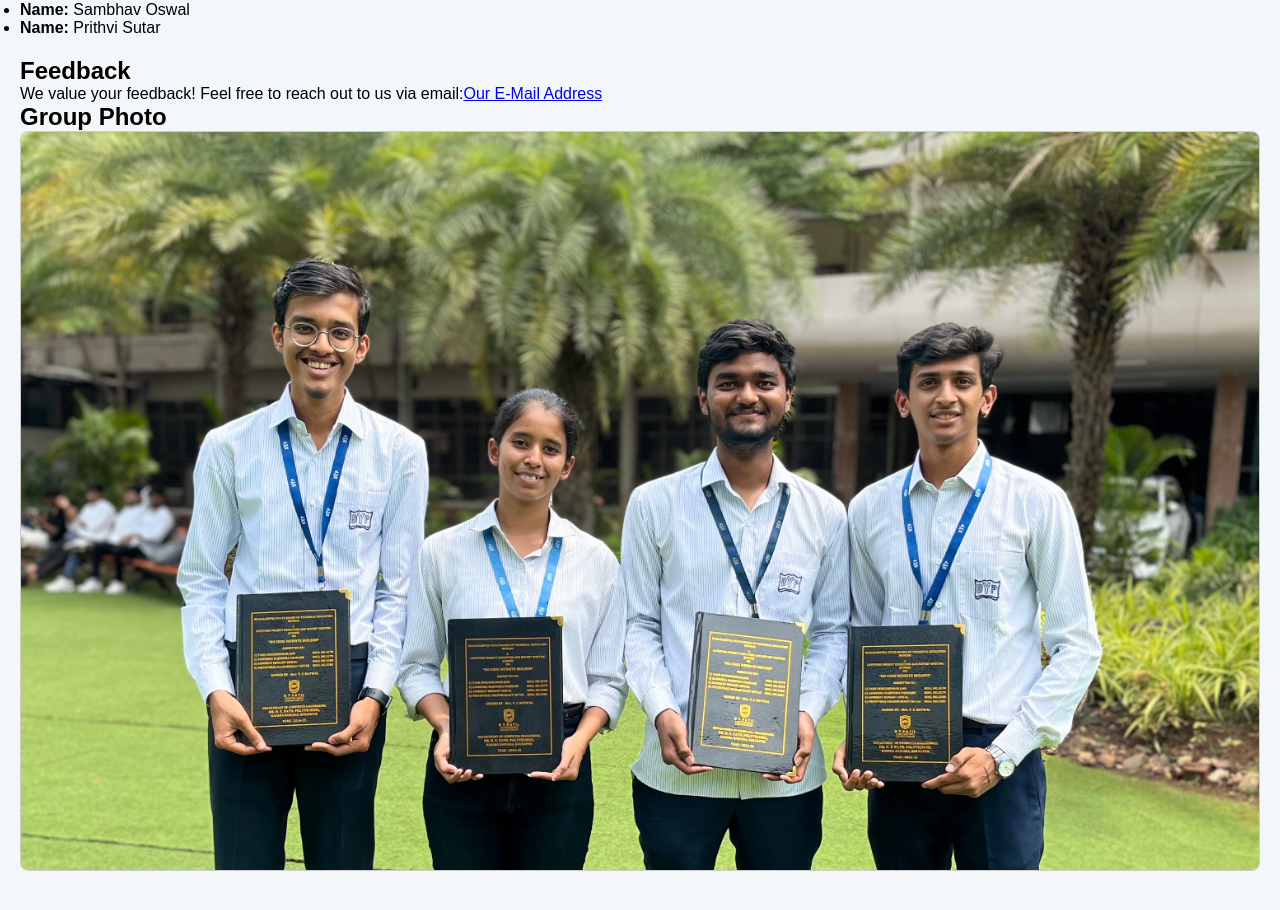
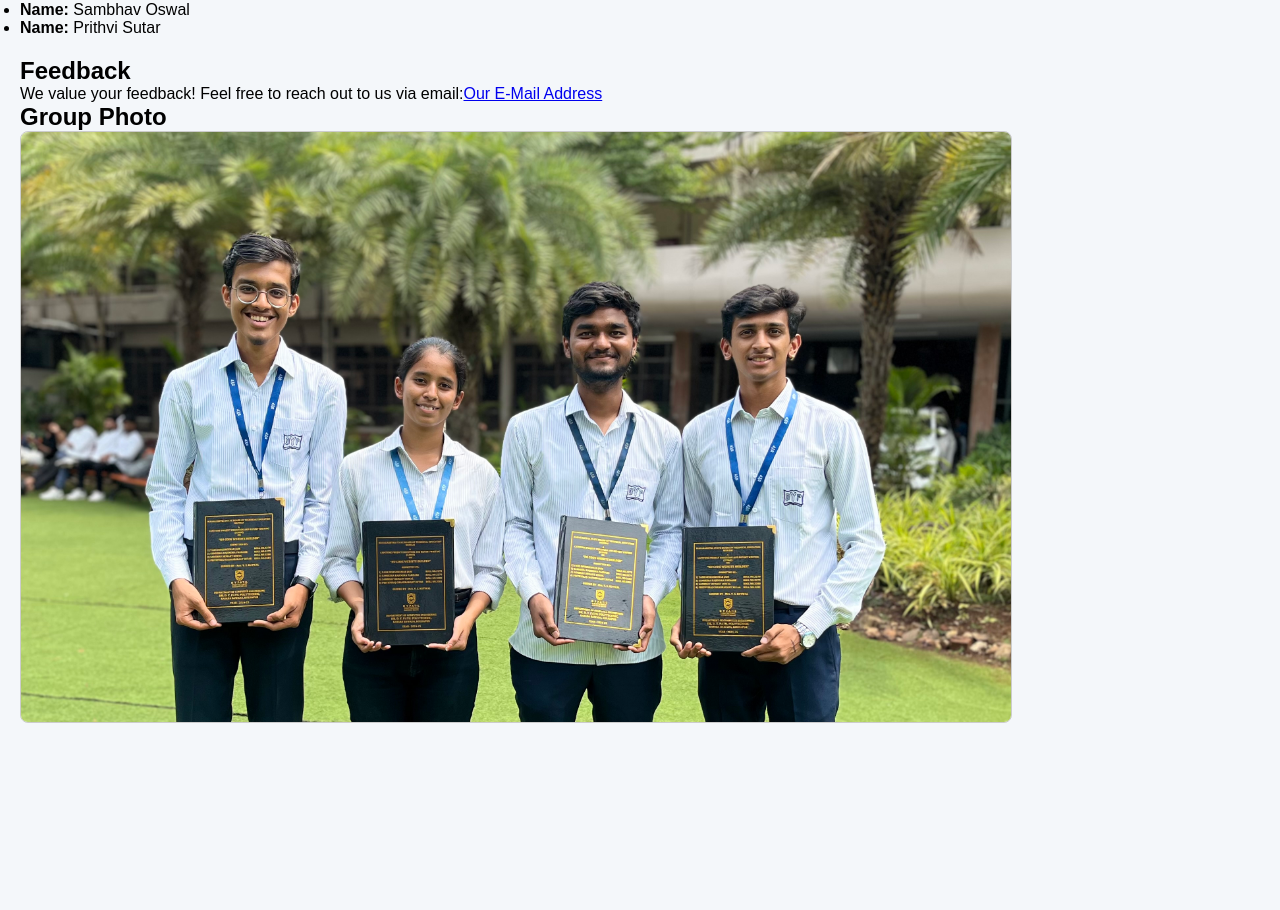
Before and after one commit to SambhavOswal1978/website-builder, a React (Create React App) app: page /about-us in a window 1280 px wide. Shown: the part 360-1270 px from the top of the page. After the commit the page ends 1127 px from the top, so only its background shows below. Built offline with nearby package versions, Linux system fonts and the light colour scheme; a web font is replaced by a local one.

Commit message:
Update AboutUs.js

```diff
--- a/src/Pages/HomePage/AboutUs.js
+++ b/src/Pages/HomePage/AboutUs.js
@@ -59,7 +59,7 @@ const AboutUs = () => {
         <img
           src="./Icons/GroupPhoto.jpg"
           alt="Group Photo"
-          style={{ maxWidth: "100%", height: "auto", border: "1px solid #ccc", borderRadius: "8px" }}
+          style={{ maxWidth: "80%", height: "auto", border: "1px solid #ccc", borderRadius: "8px" }}
         />
       </section>
     </div>
```
